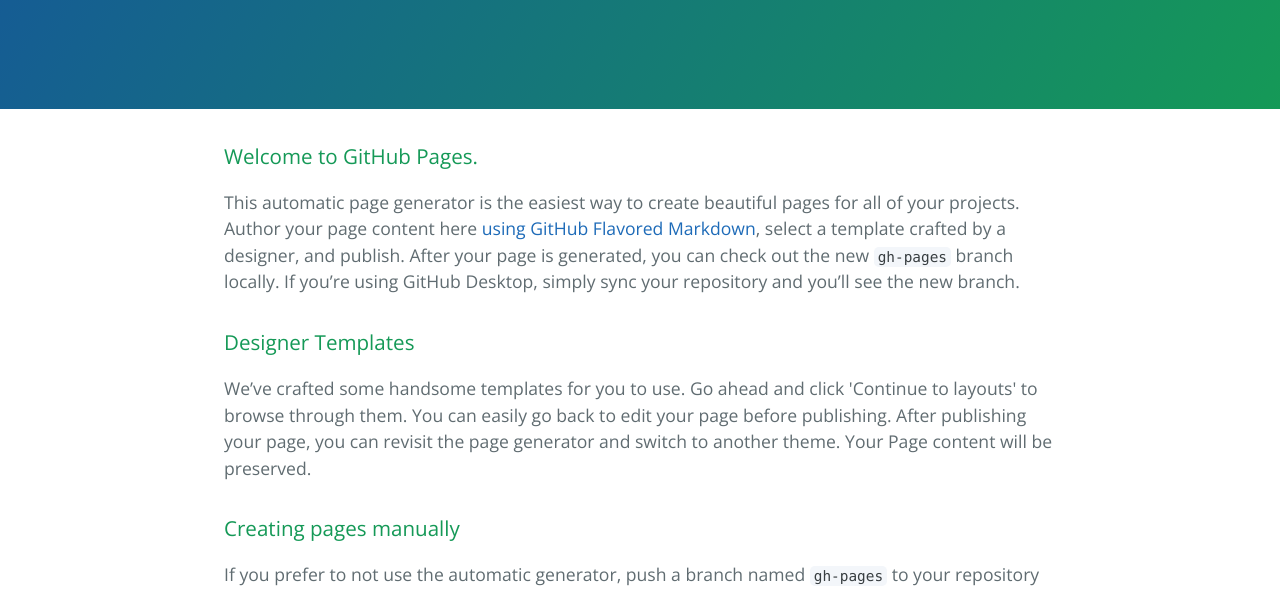
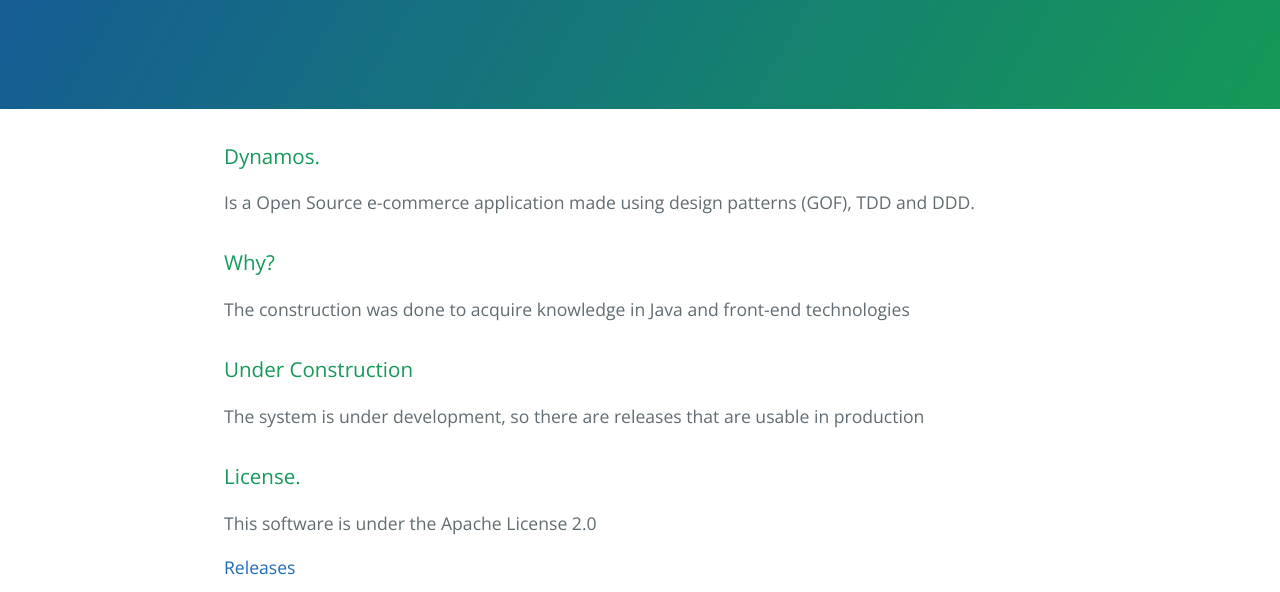
Before and after one commit to dynamos/dynamos.github.io, a plain HTML site: page index.html in a window 1280 px wide. Shown: the part 208-800 px from the top of the page. Drawn offline with nearby package versions, Linux system fonts and the light colour scheme.

Commit message:
update index

```diff
--- a/index.html
+++ b/index.html
@@ -1,14 +1,16 @@
 <!DOCTYPE html>
 <html lang="en-us">
+
 <head>
     <meta charset="UTF-8">
-    <title>Dynamos  by dynamos</title>
+    <title>Dynamos by dynamos</title>
     <meta name="viewport" content="width=device-width, initial-scale=1">
     <link rel="stylesheet" type="text/css" href="stylesheets/normalize.css" media="screen">
     <link href='https://fonts.googleapis.com/css?family=Open+Sans:400,700' rel='stylesheet' type='text/css'>
     <link rel="stylesheet" type="text/css" href="stylesheets/stylesheet.css" media="screen">
     <link rel="stylesheet" type="text/css" href="stylesheets/github-light.css" media="screen">
 </head>
+
 <body>
     <section class="page-header">
         <h1 class="project-name">Dynamos </h1>
@@ -17,37 +19,35 @@
 
     <section class="main-content">
         <h3>
-<a id="welcome-to-github-pages" class="anchor" href="#welcome-to-github-pages" aria-hidden="true"><span aria-hidden="true" class="octicon octicon-link"></span></a>Welcome to GitHub Pages.</h3>
+<a id="welcome-to-github-pages" class="anchor" href="#welcome-to-github-pages" aria-hidden="true"><span aria-hidden="true" class="octicon octicon-link"></span></a>Dynamos.</h3>
 
-<p>This automatic page generator is the easiest way to create beautiful pages for all of your projects. Author your page content here <a href="https://guides.github.com/features/mastering-markdown/">using GitHub Flavored Markdown</a>, select a template crafted by a designer, and publish. After your page is generated, you can check out the new <code>gh-pages</code> branch locally. If you’re using GitHub Desktop, simply sync your repository and you’ll see the new branch.</p>
+        <p>Is a Open Source e-commerce application made using design patterns (GOF), TDD and DDD.</p>
 
         <h3>
-<a id="designer-templates" class="anchor" href="#designer-templates" aria-hidden="true"><span aria-hidden="true" class="octicon octicon-link"></span></a>Designer Templates</h3>
+<a id="designer-templates" class="anchor" href="#designer-templates" aria-hidden="true"><span aria-hidden="true" class="octicon octicon-link"></span></a>Why?</h3>
 
-<p>We’ve crafted some handsome templates for you to use. Go ahead and click 'Continue to layouts' to browse through them. You can easily go back to edit your page before publishing. After publishing your page, you can revisit the page generator and switch to another theme. Your Page content will be preserved.</p>
+        <p>The construction was done to acquire knowledge in Java and front-end technologies</p>
 
         <h3>
-<a id="creating-pages-manually" class="anchor" href="#creating-pages-manually" aria-hidden="true"><span aria-hidden="true" class="octicon octicon-link"></span></a>Creating pages manually</h3>
+<a id="creating-pages-manually" class="anchor" href="#creating-pages-manually" aria-hidden="true"><span aria-hidden="true" class="octicon octicon-link"></span></a>Under Construction</h3>
 
-<p>If you prefer to not use the automatic generator, push a branch named <code>gh-pages</code> to your repository to create a page manually. In addition to supporting regular HTML content, GitHub Pages support Jekyll, a simple, blog aware static site generator. Jekyll makes it easy to create site-wide headers and footers without having to copy them across every page. It also offers intelligent blog support and other advanced templating features.</p>
+        <p>The system is under development, so there are releases that are usable in production</p>
 
         <h3>
-<a id="authors-and-contributors" class="anchor" href="#authors-and-contributors" aria-hidden="true"><span aria-hidden="true" class="octicon octicon-link"></span></a>Authors and Contributors</h3>
+<a id="welcome-to-github-pages" class="anchor" href="#welcome-to-github-pages" aria-hidden="true"><span aria-hidden="true" class="octicon octicon-link"></span></a>License.</h3>
 
-<p>You can <a href="https://help.github.com/articles/basic-writing-and-formatting-syntax/#mentioning-users-and-teams" class="user-mention">@mention</a> a GitHub username to generate a link to their profile. The resulting <code>&lt;a&gt;</code> element will link to the contributor’s GitHub Profile. For example: In 2007, Chris Wanstrath (<a href="https://github.com/defunkt" class="user-mention">@defunkt</a>), PJ Hyett (<a href="https://github.com/pjhyett" class="user-mention">@pjhyett</a>), and Tom Preston-Werner (<a href="https://github.com/mojombo" class="user-mention">@mojombo</a>) founded GitHub.</p>
+        <p>This software is under the Apache License 2.0</p>
 
-<h3>
-<a id="support-or-contact" class="anchor" href="#support-or-contact" aria-hidden="true"><span aria-hidden="true" class="octicon octicon-link"></span></a>Support or Contact</h3>
-
-<p>Having trouble with Pages? Check out our <a href="https://help.github.com/pages">documentation</a> or <a href="https://github.com/contact">contact support</a> and we’ll help you sort it out.</p>
-
+        <p><a href="releases.html">Releases</a></p>
         <footer class="site-footer">
-
             <span class="site-footer-credits">This page was generated by <a href="https://pages.github.com">GitHub Pages</a> using the <a href="https://github.com/jasonlong/cayman-theme">Cayman theme</a> by <a href="https://twitter.com/jasonlong">Jason Long</a>.</span>
         </footer>
+
+
 
     </section>
 
 
 </body>
+
 </html>
```
Lines whose indentation alone changed are shown as unchanged.
